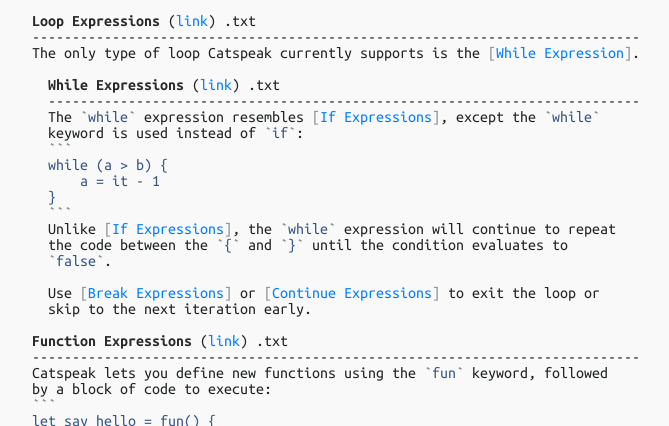
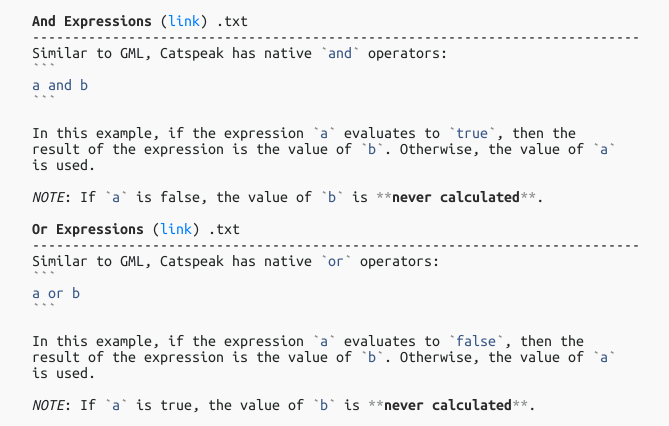
Before and after one commit to katsaii/catspeak-lang, a plain HTML site: page docs/index.html in a window 1280 px wide. Shown: the part 11147-11573 px from the top of the page, without its empty margins (320-989 px from the left). Drawn offline with Linux system fonts and the light colour scheme.

Commit message:
updated docs

````diff
--- a/docs/index.html
+++ b/docs/index.html
@@ -150,6 +150,8 @@ Logo design by <span class="control">[</span><a href="https://mashmerlow.github.
         - <a href="#accessor_expressions">Accessor Expressions</a>
         - <a href="#block_expressions">Block Expressions</a>
         - <a href="#if_expressions">If Expressions</a>
+        - <a href="#and_expressions">And Expressions</a>
+        - <a href="#or_expressions">Or Expressions</a>
 <input id="loop_expressions-checkbox" class="toggle" type="checkbox"><label for="loop_expressions-checkbox">     - </label><a href="#loop_expressions">Loop Expressions</a><div class="collapsible-content">
           - <a href="#while_expressions">While Expressions</a></div>
         - <a href="#function_expressions">Function Expressions</a>
@@ -939,6 +941,30 @@ described in the <span class="control">[</span><a href="#lexical_grammar">Lexica
 
     However, unlike GML, only an <b class="control">`</b><code>if</code><b class="control">`</b> expression can be used after an <b class="control">`</b><code>else</code><b class="control">`</b>
     clause. So shortcuts <b class="control">`</b><code>else while</code><b class="control">`</b> or <b class="control">`</b><code>else do</code><b class="control">`</b> are not allowed.</div>
+<span id=and_expressions>    <b>And Expressions</b> (<a href="#and_expressions">link</a>) .txt
+    ----------------------------------------------------------------------------</span>
+<div>    Similar to GML, Catspeak has native <b class="control">`</b><code>and</code><b class="control">`</b> operators:
+    <b class="control">```</b><code>
+    a and b
+    </code><b class="control">```</b>
+
+    In this example, if the expression <b class="control">`</b><code>a</code><b class="control">`</b> evaluates to <b class="control">`</b><code>true</code><b class="control">`</b>, then the
+    result of the expression is the value of <b class="control">`</b><code>b</code><b class="control">`</b>. Otherwise, the value of <b class="control">`</b><code>a</code><b class="control">`</b>
+    is used.
+
+    <em>NOTE</em>: If <b class="control">`</b><code>a</code><b class="control">`</b> is false, the value of <b class="control">`</b><code>b</code><b class="control">`</b> is <span class="control">**</span><b>never calculated</b><span class="control">**</span>.</div>
+<span id=or_expressions>    <b>Or Expressions</b> (<a href="#or_expressions">link</a>) .txt
+    ----------------------------------------------------------------------------</span>
+<div>    Similar to GML, Catspeak has native <b class="control">`</b><code>or</code><b class="control">`</b> operators:
+    <b class="control">```</b><code>
+    a or b
+    </code><b class="control">```</b>
+
+    In this example, if the expression <b class="control">`</b><code>a</code><b class="control">`</b> evaluates to <b class="control">`</b><code>false</code><b class="control">`</b>, then the
+    result of the expression is the value of <b class="control">`</b><code>b</code><b class="control">`</b>. Otherwise, the value of <b class="control">`</b><code>a</code><b class="control">`</b>
+    is used.
+
+    <em>NOTE</em>: If <b class="control">`</b><code>a</code><b class="control">`</b> is true, the value of <b class="control">`</b><code>b</code><b class="control">`</b> is <span class="control">**</span><b>never calculated</b><span class="control">**</span>.</div>
 <span id=loop_expressions>    <b>Loop Expressions</b> (<a href="#loop_expressions">link</a>) .txt
     ----------------------------------------------------------------------------</span>
 <div>    The only type of loop Catspeak currently supports is the <span class="control">[</span><a href="#while_expression">While Expression</a><span class="control">]</span>.</div>
@@ -1074,10 +1100,11 @@ them to the <span class="control">[</span><a href="https://github.com/NuxiiGit/c
 
   <em>NOTE</em>: Unlike GML, the operators <b class="control">`</b><code>&&</code><b class="control">`</b> and <b class="control">`</b><code>||</code><b class="control">`</b> are <span class="control">**</span><b>not short-circuiting</b><span class="control">**</span>.
         This means that both the left and right hand-side of the operator will
-        be evaluated immediately.
-
-  Catspeak does not have <b class="control">`</b><code>and</code><b class="control">`</b>, <b class="control">`</b><code>or</code><b class="control">`</b>, <b class="control">`</b><code>xor</code><b class="control">`</b>, <b class="control">`</b><code>mod</code><b class="control">`</b> and <b class="control">`</b><code>div</code><b class="control">`</b> operators. You
-  will need to use <b class="control">`</b><code>&&</code><b class="control">`</b>, <b class="control">`</b><code>||</code><b class="control">`</b>, <b class="control">`</b><code>^^</code><b class="control">`</b>, <b class="control">`</b><code>%</code><b class="control">`</b>, and <b class="control">`</b><code>//</code><b class="control">`</b> instead.</div>
+        be evaluated immediately. If you need this behaviour, you should use
+        <span class="control">[</span><a href="#and_expressions">And Expressions</a><span class="control">]</span> and <span class="control">[</span><a href="#or_expressions">Or Expressions</a><span class="control">]</span>.
+
+  Catspeak does not have <b class="control">`</b><code>xor</code><b class="control">`</b>, <b class="control">`</b><code>mod</code><b class="control">`</b> and <b class="control">`</b><code>div</code><b class="control">`</b> operators. You will need to
+  use <b class="control">`</b><code>^^</code><b class="control">`</b>, <b class="control">`</b><code>%</code><b class="control">`</b>, and <b class="control">`</b><code>//</code><b class="control">`</b> instead.</div>
 <span id=library_reference>================================================================================
 <b>Library Reference</b> (<a href="#library_reference">link</a>) .md
 ================================================================================</span>
````
Also changed, not shown: src/notes/not_catspeak_standard_library/not_catspeak_standard_library.txt, src/notes/not_catspeak_syntax/not_catspeak_syntax.txt.
